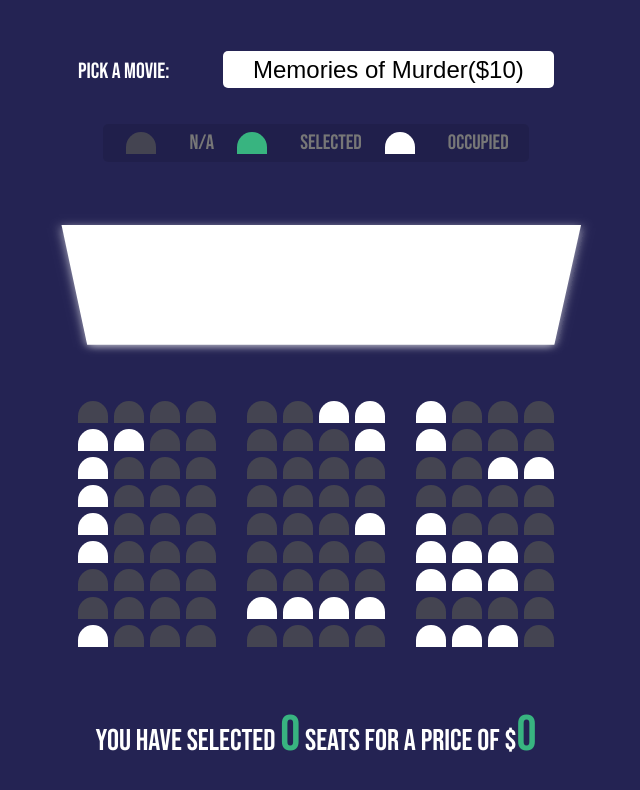
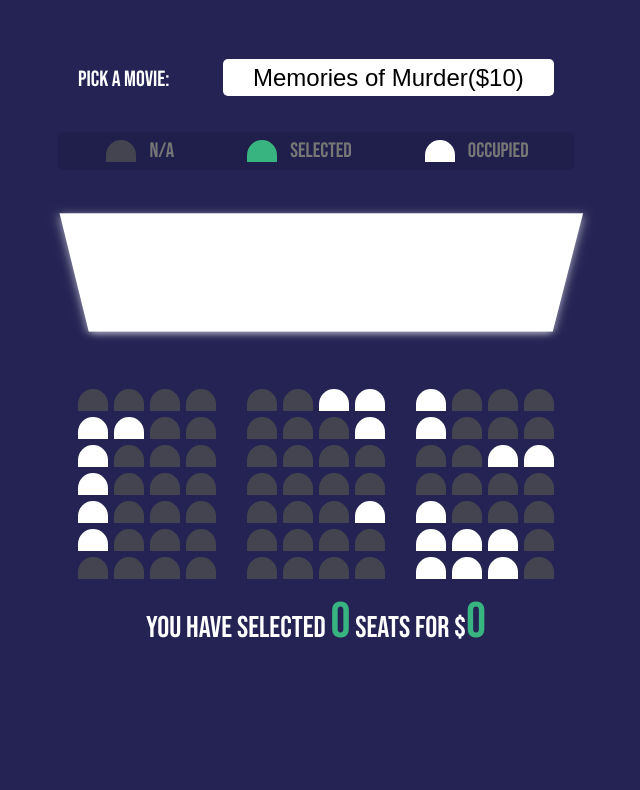
Before and after one commit to dennisclemente/booking-movieseat, a plain HTML site: page index.html in a window 1280 px wide. Shown: the whole page, without its empty margins (324-964 px from the left). Drawn offline with Linux system fonts and the light colour scheme.

Commit message:
second commit

```diff
--- a/index.html
+++ b/index.html
@@ -134,38 +134,10 @@
           <div class="seat occupied"></div>
           <div class="seat"></div>
         </div>
-          <div class="row">
-          <div class="seat"></div>
-          <div class="seat"></div>
-          <div class="seat"></div>
-          <div class="seat"></div>
-          <div class="seat occupied"></div>
-          <div class="seat occupied"></div>
-          <div class="seat occupied"></div>
-          <div class="seat occupied"></div>
-          <div class="seat"></div>
-          <div class="seat"></div>
-          <div class="seat"></div>
-          <div class="seat"></div>
-        </div>
-          <div class="row">
-          <div class="seat occupied"></div>
-          <div class="seat"></div>
-          <div class="seat"></div>
-          <div class="seat"></div>
-          <div class="seat"></div>
-          <div class="seat"></div>
-          <div class="seat"></div>
-          <div class="seat"></div>
-          <div class="seat occupied"></div>
-          <div class="seat occupied"></div>
-          <div class="seat occupied"></div>
-          <div class="seat"></div>
-          </div>
       </div>
 
       <p class="text">
-        You have selected <span id="count">0</span> seats for a price of $<span
+        You have selected <span id="count">0</span> seats for $<span
           id="total"
           >0</span
         >
--- a/style.css
+++ b/style.css
@@ -34,8 +34,9 @@
   }
 
   .container {
-    perspective: 1000px;
-    margin-bottom: 50px;
+    perspective: 880px;
+    margin-top: -20px;
+    margin-bottom: -100px;
   }
 
   .seat {
@@ -88,11 +89,11 @@
     display: flex;
     align-items: center;
     justify-content: center;
-    margin: 0 10px;
+    margin: 0 35px;
   }
 
   .showcase li small {
-    margin-left: 30px;
+    margin-left: 10px;
   }
 
   .row {
@@ -110,7 +111,7 @@
 
   p.text {
     font-size: 30px;
-    margin: 5px 0;
+    margin: 110px;
   }
 
   p.text span {
```
